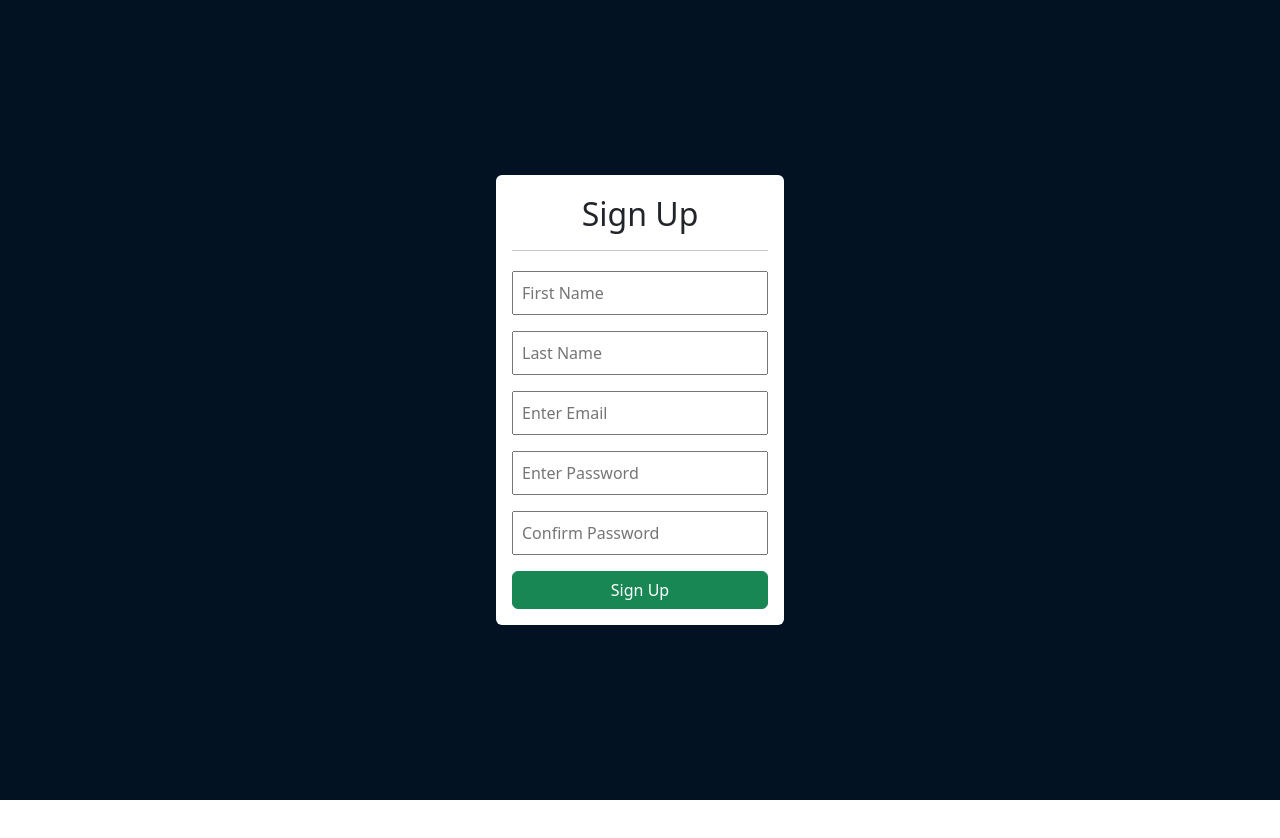
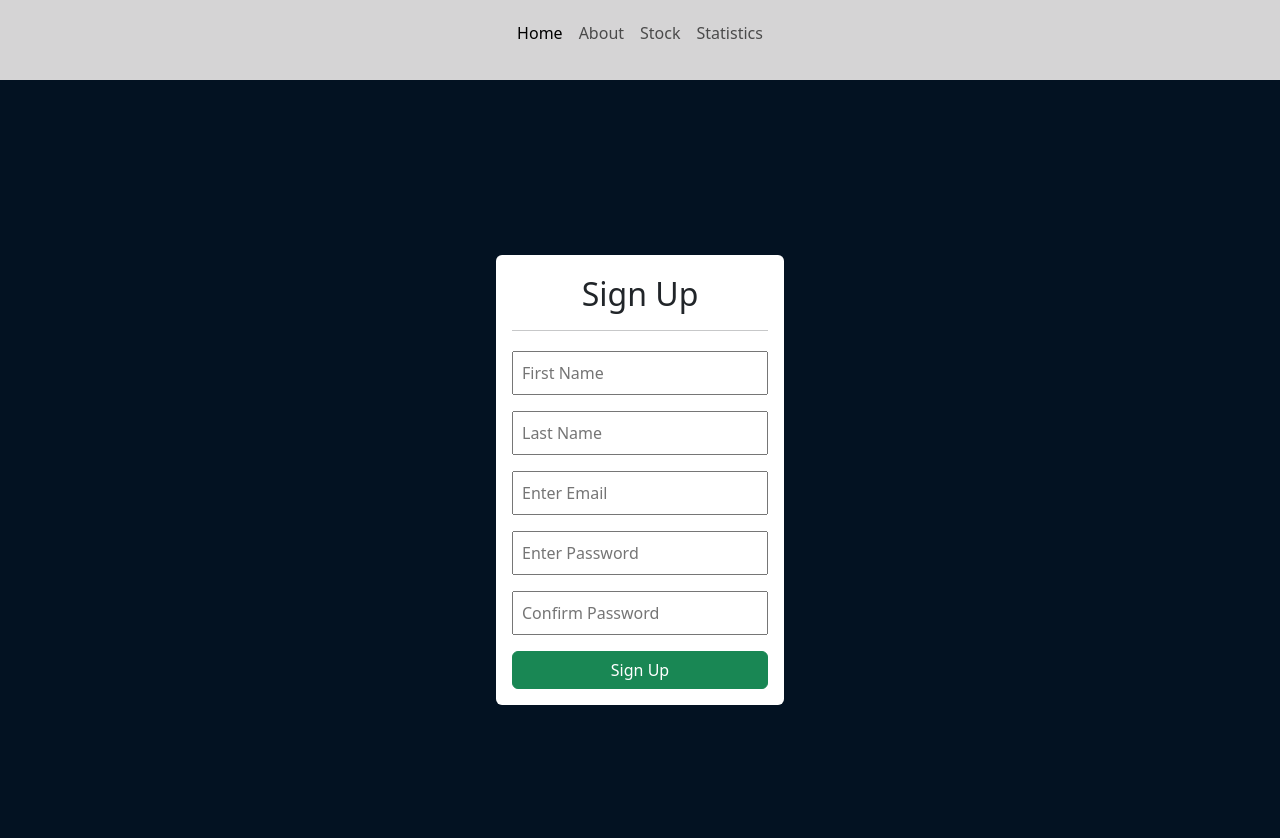
Before and after one commit to IAmrinderSingh/Pharmacy-Management, a React (Create React App) app: page /signup in a window 1280 px wide. Shown: the top 838 px of the page. Before the commit the page ends 800 px from the top, so only its background shows below. Built offline with nearby package versions, Linux system fonts and the light colour scheme.

Commit message:
Importing Navbar in Login and Signup Pages

```diff
--- a/src/Pages/Login.js
+++ b/src/Pages/Login.js
@@ -1,6 +1,9 @@
+import Navbar from "../Components/Navbar";
 
 const Login = () => {
     return (
+        <>
+            <Navbar />
             <div className="d-flex align-items-center" style={{ background: "#031222", height: "100vh" }}>
                 <div className="container p-3 rounded" style={{ width: "18rem", background: "white" }}>
                     <h1 className="text-center mt-3 fs-2">Log In</h1>
@@ -13,6 +16,7 @@ const Login = () => {
                     <button className="btn btn-success mt-3 w-100">Log In</button>
                 </div>
             </div>
+        </>
     )
 }
 
--- a/src/Pages/SignUp.js
+++ b/src/Pages/SignUp.js
@@ -1,8 +1,11 @@
+import Navbar from "../Components/Navbar";
 
 export default function SignUp() {
     return (
-        <div className="d-flex align-items-center" style={{ height:"100vh", background:"#031222" }}>
-            <div className="container p-3 rounded" style={{ width: "18rem", background: "white"  }}>
+        <>
+            <Navbar/>
+            <div className="d-flex align-items-center" style={{ height: "100vh", background: "#031222" }}>
+                <div className="container p-3 rounded" style={{ width: "18rem", background: "white" }}>
                     <h1 className="text-center mt-1 fs-2">Sign Up</h1>
                     <hr></hr>
                     <input className='mt-1 mb-3 p-2 w-100' type="text" placeholder='First Name' required></input>
@@ -14,5 +17,6 @@ export default function SignUp() {
                     <button type="submit" className="btn btn-success mt-3 w-100">Sign Up</button>
                 </div>
             </div>
+        </>
     )
 }
```
Lines whose indentation alone changed are shown as unchanged.
